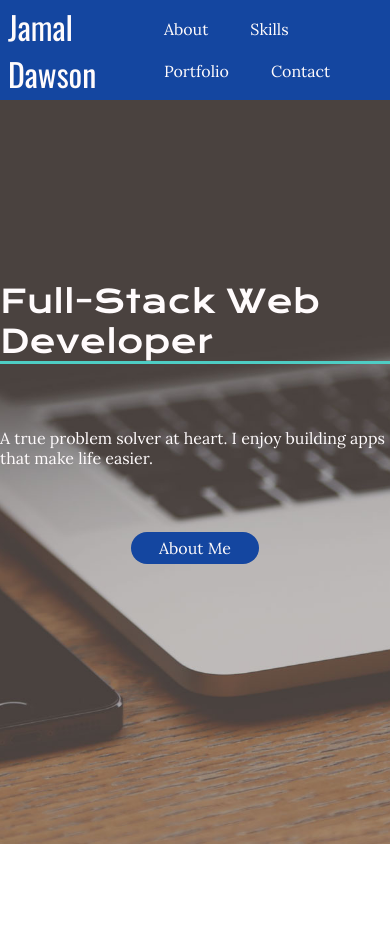
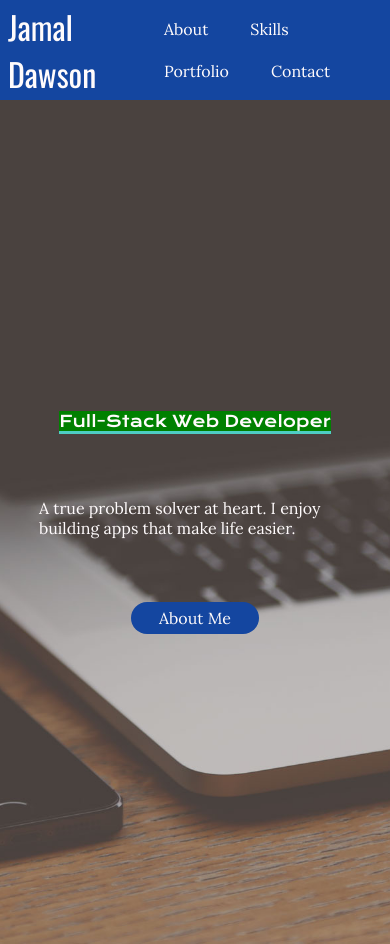
Before and after one commit to Noswad123/jamal-design, a React (Create React App) app: page / in a window 390 px wide. Before the commit the page ends 844 px from the top, so only its background shows below. Built offline with nearby package versions, Linux system fonts and the light colour scheme.

Commit message:
more responsive

```diff
--- a/src/js/components/navbar.js
+++ b/src/js/components/navbar.js
@@ -10,7 +10,6 @@ z-index:100;
 width:100%;
     height: 10vh
     margin: 0;
-    position:fixed;
     padding: 8px;
     display: flex;
     justify-content: space-between;
--- a/src/sections/header.js
+++ b/src/sections/header.js
@@ -36,11 +36,19 @@ const Title=styled.div`
 margin-bottom:${Styles.size.l};
 font-family:${Styles.font.title};
 font-size:${Styles.size.m};
-border-bottom:solid ${Styles.color.accent}`
+border-bottom:solid ${Styles.color.accent};
+@media (max-width:560px){
+  font-size:${Styles.size.s};
+  background-color:green;
+}`
 
 const Blurb=styled.div`
 margin-bottom:${Styles.size.l};
-font-family:${Styles.font.text};`
+font-family:${Styles.font.text};
+@media (max-width:560px){
+    width:80%;
+}
+`
 
 
 export default class Header extends Component {
--- a/src/sections/skills.js
+++ b/src/sections/skills.js
@@ -31,6 +31,11 @@ const Container=styled.div`
   @media (max-width:780px){
     display:block;
     text-align:center;
+    button{
+      position:absolute;
+      left:50%;
+      transform:translateX(-50%);
+    }
   }
 
 `
```
